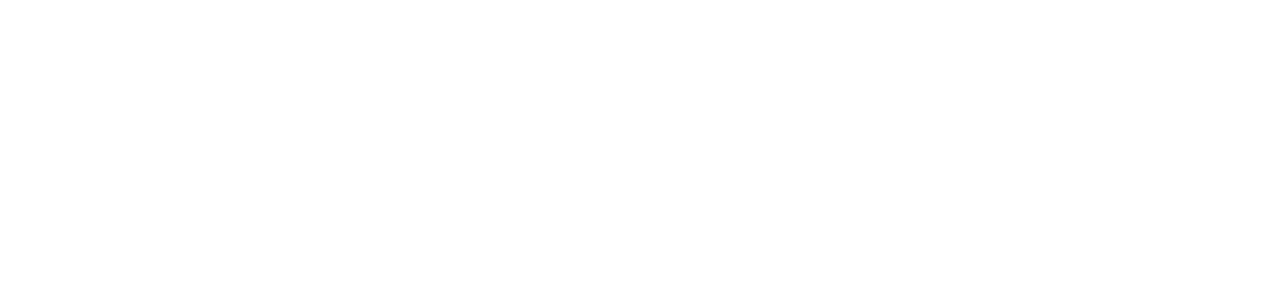
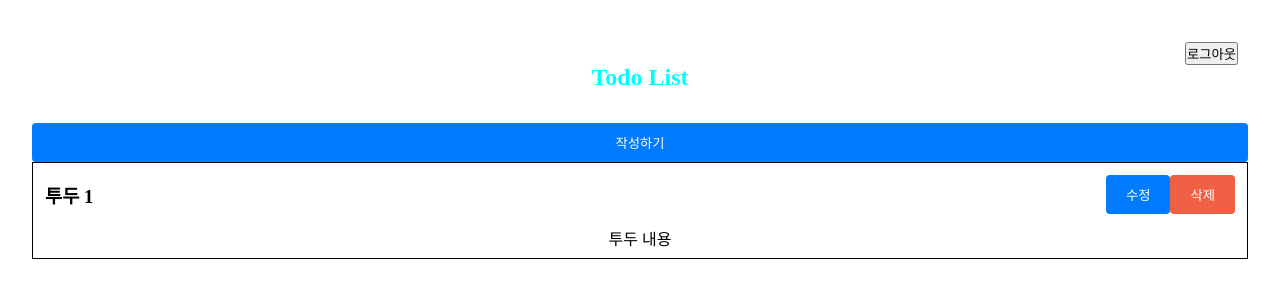
Before and after one commit to muzi55/wanted-pre-onboarding-challenge-fe-27, a React (Vite) app: page /write in a window 1280 px wide. Before the commit this address had no page. Shown: the top 300 px of the page. Built offline with nearby package versions, Linux system fonts and the light colour scheme; no server answers; sample sign-in values are in the browser's storage.

Commit message:
버튼 수정, 및 글쓰페이지 라이퉁연결

```diff
--- a/src/components/button/Button.module.css
+++ b/src/components/button/Button.module.css
@@ -12,3 +12,7 @@
 .secondaryButton {
   background: var(--secondary-color);
 }
+
+.fullSize {
+  width: 100%;
+}
--- a/src/components/button/Button.tsx
+++ b/src/components/button/Button.tsx
@@ -5,14 +5,25 @@ interface IButtonProps {
   children: React.ReactNode
   onClick: () => void
   theme?: 'primary' | 'secondary'
+  full?: boolean
 }
-function Button({ children, onClick, theme = 'primary' }: IButtonProps) {
+
+function Button({
+  children,
+  onClick,
+  theme = 'primary',
+  full = false,
+}: IButtonProps) {
   const primary = style.primaryButton
   const secondary = style.secondaryButton
   const color: Record<ButtonTheme, string> = { primary, secondary }
 
+  const fullSize = full ? style.fullSize : ''
   return (
-    <button className={`${style.button} ${color[theme]}`} onClick={onClick}>
+    <button
+      className={`${style.button} ${color[theme]} ${fullSize}`}
+      onClick={onClick}
+    >
       {children}
     </button>
   )
--- a/src/pages/Home.tsx
+++ b/src/pages/Home.tsx
@@ -2,19 +2,22 @@ import React, { useEffect, useState } from 'react'
 import TodoItem from '../components/todo/TodoItem'
 import { ITodoItem, ITodoItemProps } from '../types/TextField'
 import axios from 'axios'
+import Button from '../components/button/Button'
+import { useNavigate } from 'react-router-dom'
 
 function Home() {
+  const navigate = useNavigate()
   const [data, setData] = useState<ITodoItemProps[]>([])
   const token = localStorage.getItem('token')
+
   const getData = async () => {
     const res = await axios.get(`${import.meta.env.VITE_SERVER_API}/todos`, {
       headers: {
         Authorization: token,
       },
     })
+  }
 
-    console.log(res.data)
-  }
   useEffect(() => {
     getData()
   })
@@ -22,7 +25,14 @@ function Home() {
     <div>
       <div>
         {/* // 투두 작성 섹션  */}
-        <button>투두 작성하기</button>
+        <Button
+          onClick={() => {
+            navigate('/write')
+          }}
+          full={true}
+        >
+          작성하기
+        </Button>
       </div>
       <div>
         {/* // 투두 리스트 섹션 */}
--- a/src/router/Router.tsx
+++ b/src/router/Router.tsx
@@ -22,6 +22,7 @@ function Router() {
       <Routes>
         <Route element={<Layout />}>
           <Route path="/" element={<Home />} />
+          <Route path="/write" element={<Home />} />
         </Route>
         <Route path="/auth" element={<Auth />} />
       </Routes>
```
Also changed, not shown: src/pages/Write.tsx (added).
